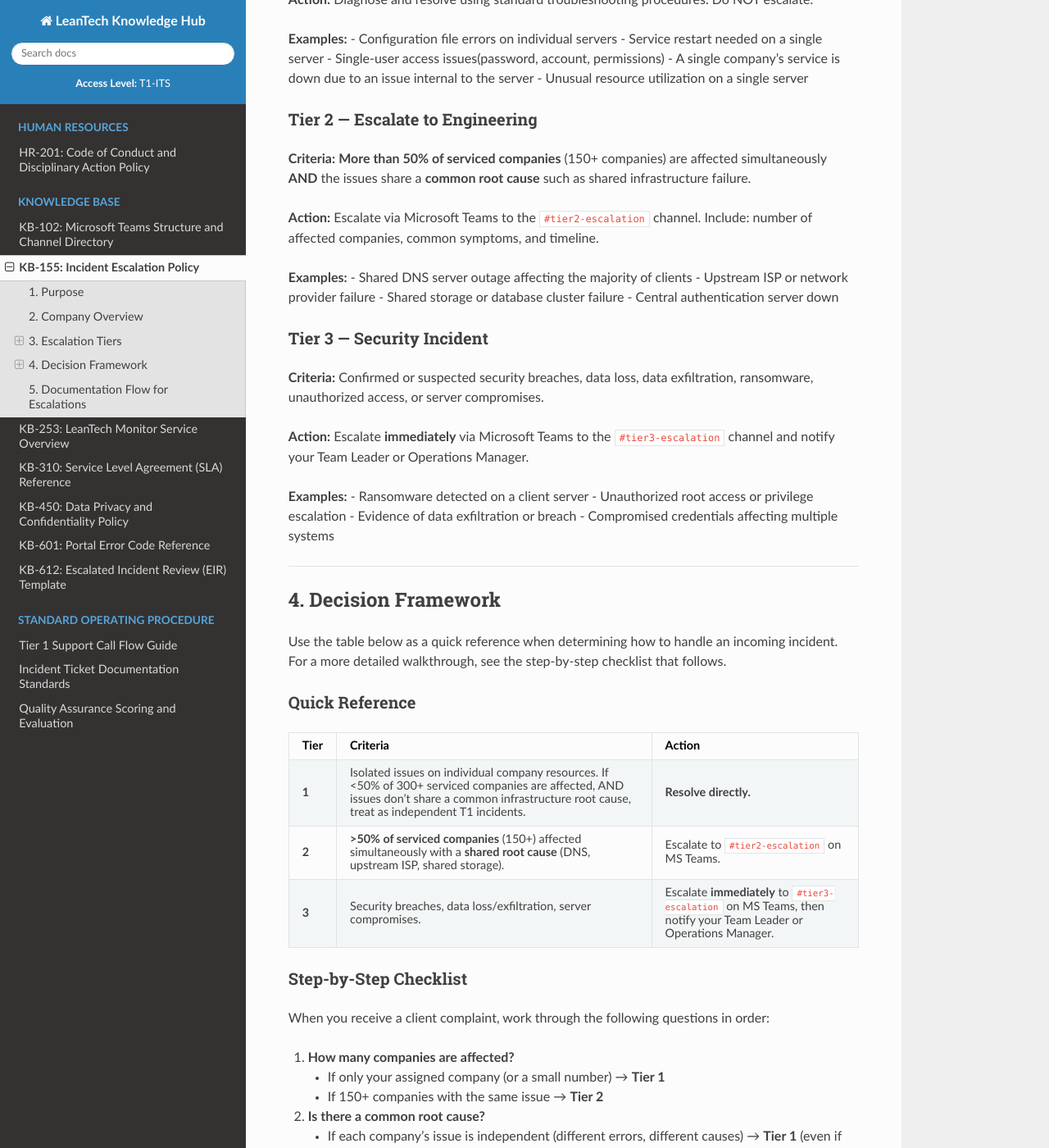
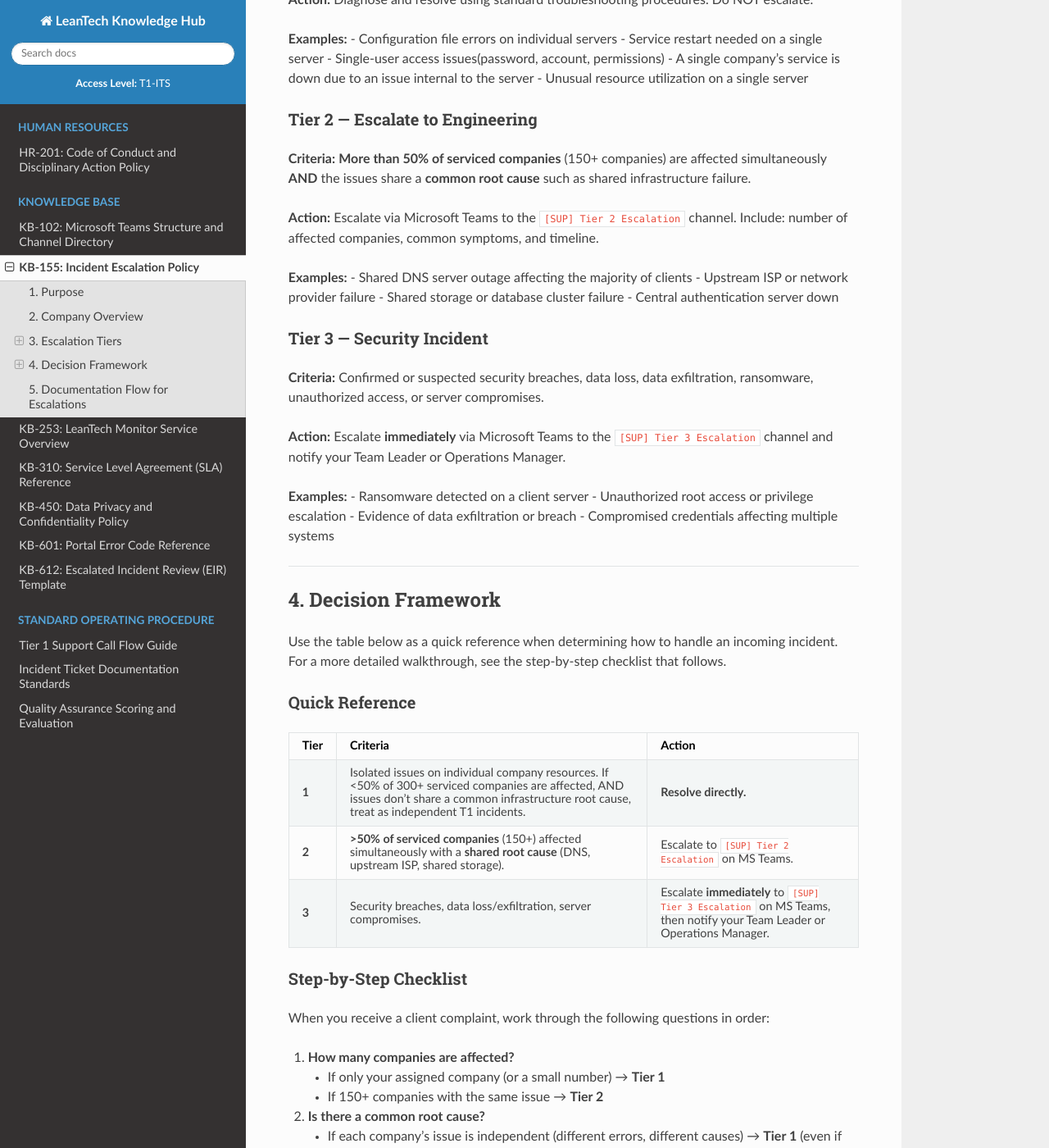
Before and after one commit to UE-Cal-CPE/wg2026-finals-ltcms, a Sphinx documentation site: the page built from docs/source/kb-155.rst, in a window 1280 px wide and 1400 px high, scrolled down 1017 px. Shown: the whole window at 82% size. Built offline with Sphinx 7.4.7 and the Read the Docs theme 3.1.0, drawn with Linux system fonts in a browser that asks for light colours.

Commit message:
Fix references to escalation channels in KB-155

```diff
--- a/docs/source/kb-155.rst
+++ b/docs/source/kb-155.rst
@@ -62,7 +62,7 @@ Tier 2 — Escalate to Engineering
 are affected simultaneously **AND** the issues share a **common root
 cause** such as shared infrastructure failure.
 
-**Action:** Escalate via Microsoft Teams to the ``#tier2-escalation``
+**Action:** Escalate via Microsoft Teams to the ``[SUP] Tier 2 Escalation``
 channel. Include: number of affected companies, common symptoms, and
 timeline.
 
@@ -79,7 +79,7 @@ Tier 3 — Security Incident
 exfiltration, ransomware, unauthorized access, or server compromises.
 
 **Action:** Escalate **immediately** via Microsoft Teams to the
-``#tier3-escalation`` channel and notify your Team Leader or Operations
+``[SUP] Tier 3 Escalation`` channel and notify your Team Leader or Operations
 Manager.
 
 **Examples:**
@@ -100,37 +100,37 @@ step-by-step checklist that follows.
 Quick Reference
 ~~~~~~~~~~~~~~~
 
-+-----------------------+-----------------------+-----------------------+
-| Tier                  | Criteria              | Action                |
-+=======================+=======================+=======================+
-| **1**                 | Isolated issues on    | **Resolve directly.** |
-|                       | individual company    |                       |
-|                       | resources. If <50% of |                       |
-|                       | 300+ serviced         |                       |
-|                       | companies are         |                       |
-|                       | affected, AND issues  |                       |
-|                       | don’t share a common  |                       |
-|                       | infrastructure root   |                       |
-|                       | cause, treat as       |                       |
-|                       | independent T1        |                       |
-|                       | incidents.            |                       |
-+-----------------------+-----------------------+-----------------------+
-| **2**                 | **>50% of serviced    | Escalate to           |
-|                       | companies** (150+)    | ``#tier2-escalation`` |
-|                       | affected              | on MS Teams.          |
-|                       | simultaneously with a |                       |
-|                       | **shared root cause** |                       |
-|                       | (DNS, upstream ISP,   |                       |
-|                       | shared storage).      |                       |
-+-----------------------+-----------------------+-----------------------+
-| **3**                 | Security breaches,    | Escalate              |
-|                       | data                  | **immediately** to    |
-|                       | loss/exfiltration,    | ``#tier3-escalation`` |
-|                       | server compromises.   | on MS Teams, then     |
-|                       |                       | notify your Team      |
-|                       |                       | Leader or Operations  |
-|                       |                       | Manager.              |
-+-----------------------+-----------------------+-----------------------+
++-----------------------+-----------------------+-----------------------------+
+| Tier                  | Criteria              | Action                      |
++=======================+=======================+=============================+
+| **1**                 | Isolated issues on    | **Resolve directly.**       |
+|                       | individual company    |                             |
+|                       | resources. If <50% of |                             |
+|                       | 300+ serviced         |                             |
+|                       | companies are         |                             |
+|                       | affected, AND issues  |                             |
+|                       | don’t share a common  |                             |
+|                       | infrastructure root   |                             |
+|                       | cause, treat as       |                             |
+|                       | independent T1        |                             |
+|                       | incidents.            |                             |
++-----------------------+-----------------------+-----------------------------+
+| **2**                 | **>50% of serviced    | Escalate to                 |
+|                       | companies** (150+)    | ``[SUP] Tier 2 Escalation`` |
+|                       | affected              | on MS Teams.                |
+|                       | simultaneously with a |                             |
+|                       | **shared root cause** |                             |
+|                       | (DNS, upstream ISP,   |                             |
+|                       | shared storage).      |                             |
++-----------------------+-----------------------+-----------------------------+
+| **3**                 | Security breaches,    | Escalate                    |
+|                       | data                  | **immediately** to          |
+|                       | loss/exfiltration,    | ``[SUP] Tier 3 Escalation`` |
+|                       | server compromises.   | on MS Teams, then           |
+|                       |                       | notify your Team            |
+|                       |                       | Leader or Operations        |
+|                       |                       | Manager.                    |
++-----------------------+-----------------------+-----------------------------+
 
 Step-by-Step Checklist
 ~~~~~~~~~~~~~~~~~~~~~~
```
